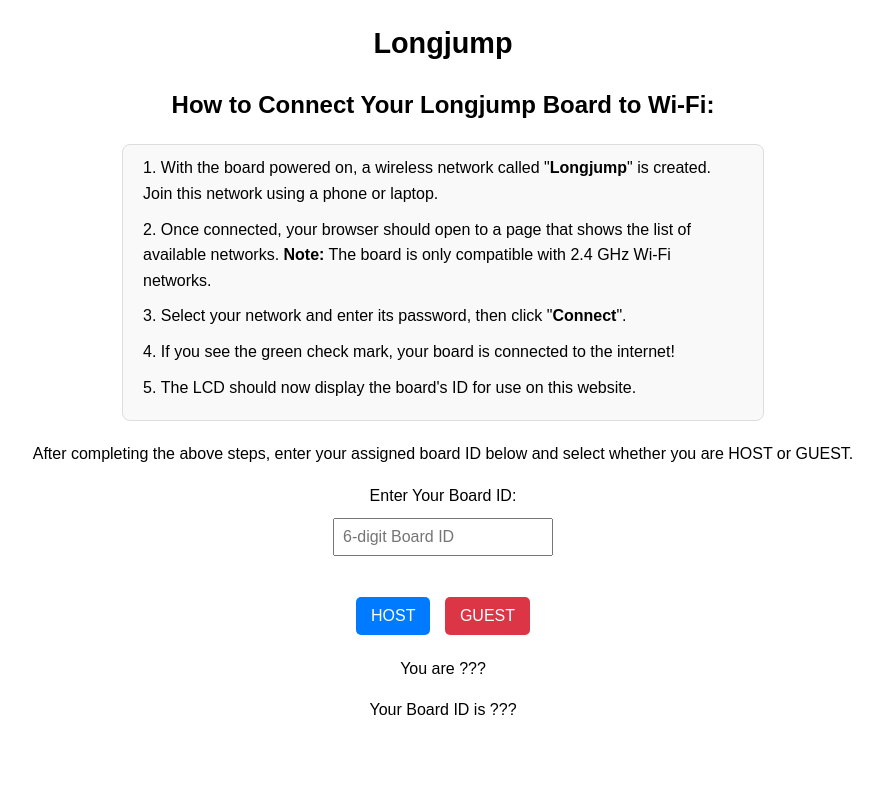
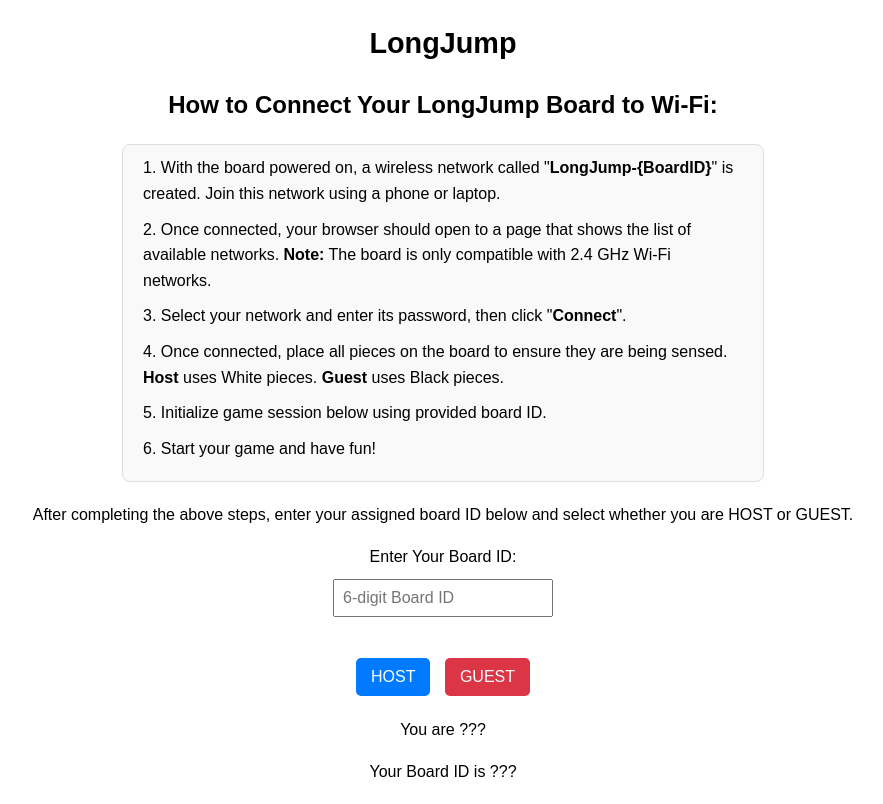
Before and after one commit to Mathen/LongJump, a plain HTML site: page WebDevelopment/index.html in a window 1280 px wide. Shown: the whole page, without its empty margins (197-1080 px from the left). Drawn offline with Linux system fonts and the light colour scheme; a script that the page names is missing.

Commit message:
Production Release

```diff
--- a/WebDevelopment/index.html
+++ b/WebDevelopment/index.html
@@ -2,7 +2,8 @@
 <meta charset="UTF-8">
 <html>
 <head>
-  <title>Longjump</title>
+  <title>LongJump</title>
+  <link rel="icon" type="image/x-icon" href="favicon.ico">
   <!--<script src="https://cdn.socket.io/4.0.0/socket.io.min.js"></script>-->
   <style>
     body {
@@ -166,15 +167,16 @@
   </style>
 </head>
 <body>
-  <h1>Longjump</h1>
+  <h1>LongJump</h1>
 
-  <h2>How to Connect Your Longjump Board to Wi-Fi:</h2>
+  <h2>How to Connect Your LongJump Board to Wi-Fi:</h2>
   <ol>
-    <li>With the board powered on, a wireless network called "<strong>Longjump</strong>" is created. Join this network using a phone or laptop.</li>
+    <li>With the board powered on, a wireless network called "<strong>LongJump-{BoardID}</strong>" is created. Join this network using a phone or laptop.</li>
     <li>Once connected, your browser should open to a page that shows the list of available networks. <strong>Note:</strong> The board is only compatible with 2.4 GHz Wi-Fi networks.</li>
     <li>Select your network and enter its password, then click "<strong>Connect</strong>".</li>
-    <li>If you see the green check mark, your board is connected to the internet!</li>
-    <li>The LCD should now display the board's ID for use on this website.</li>
+    <li>Once connected, place all pieces on the board to ensure they are being sensed. <strong>Host</strong> uses White pieces. <strong>Guest</strong> uses Black pieces.</li>
+    <li>Initialize game session below using provided board ID.</li>
+    <li>Start your game and have fun!</li>
   </ol>
 
   <div id="input-section">
@@ -308,8 +310,12 @@
 
     for (let i = 0; i < 8; i++) {
       const row = rows[i].split(' ');
+
       for (let j = 0; j < 8; j++) {
-          const square = document.getElementById(`square-${i}-${j}`);
+        let boardRow = isHost ? i : 7 - i;
+        let boardCol = isHost ? j : 7 - j;
+
+        const square = document.getElementById(`square-${boardRow}-${boardCol}`);
         if (square) {
           const pieceElement = square.querySelector('.chess-piece');
           if (pieceElement) {
@@ -330,6 +336,7 @@
       }
     }
   }
+
 
     function validateBoardID() {
       const input = bidInput.value.trim();
```
Lines whose indentation alone changed are shown as unchanged.
